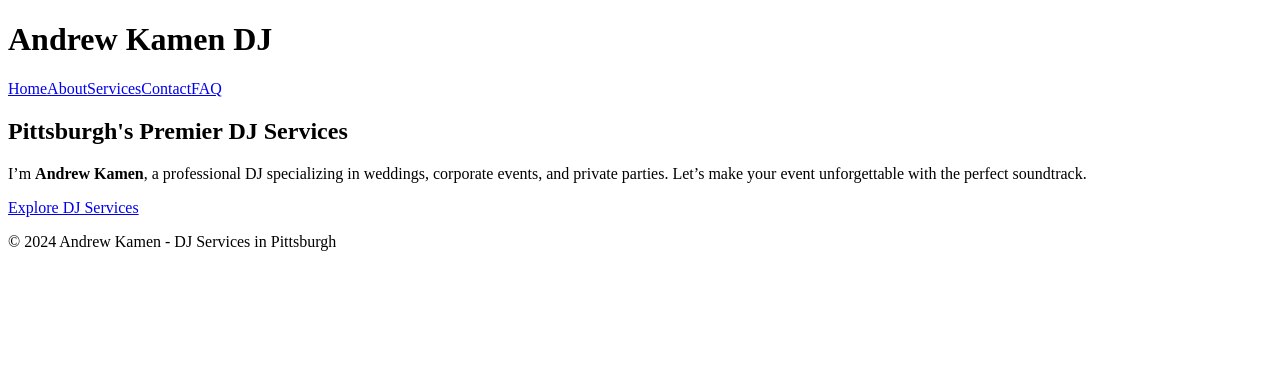
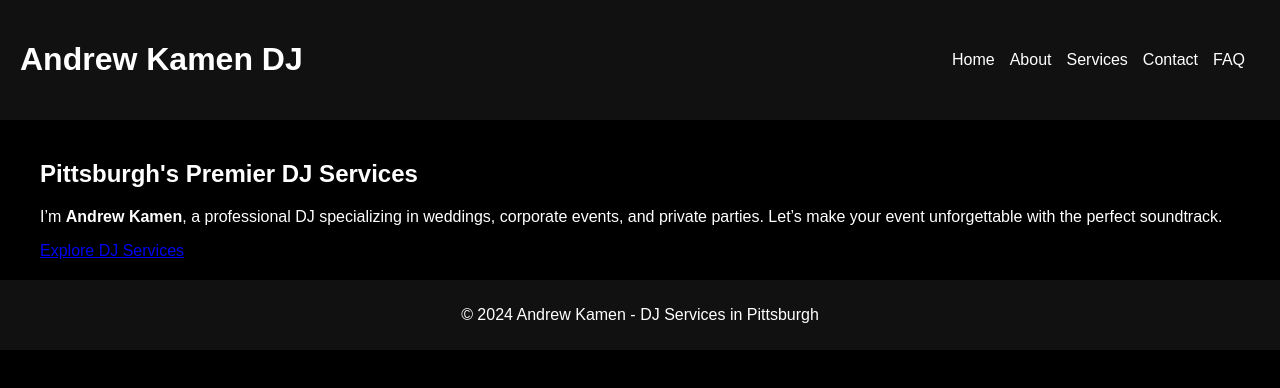
Before and after one commit to katydevelops/kamen_media, a Next.js app: page / in a window 1280 px wide. Shown: the top 388 px of the page. Built offline with nearby package versions, Linux system fonts and the light colour scheme.

Commit message:
add google font

```diff
--- a/app/layout.tsx
+++ b/app/layout.tsx
@@ -1,4 +1,5 @@
-// app/layout.tsx
+import './globals.css';
+
 export const metadata = {
   title: "Andrew Kamen | Pittsburgh DJ Services",
   description: "Book Andrew Kamen, the premier wedding and event DJ in Pittsburgh, for your special day.",
@@ -11,6 +12,7 @@
     <html lang="en">
       <head>
         <meta name="viewport" content="width=device-width, initial-scale=1.0" />
+        <link href="https://fonts.googleapis.com/css2?family=Poppins:wght@600&family=Roboto:wght@300&display=swap" rel="stylesheet" />
         <meta name="description" content={metadata.description} />
         <meta name="keywords" content={metadata.keywords} />
         <title>{metadata.title}</title>
```
